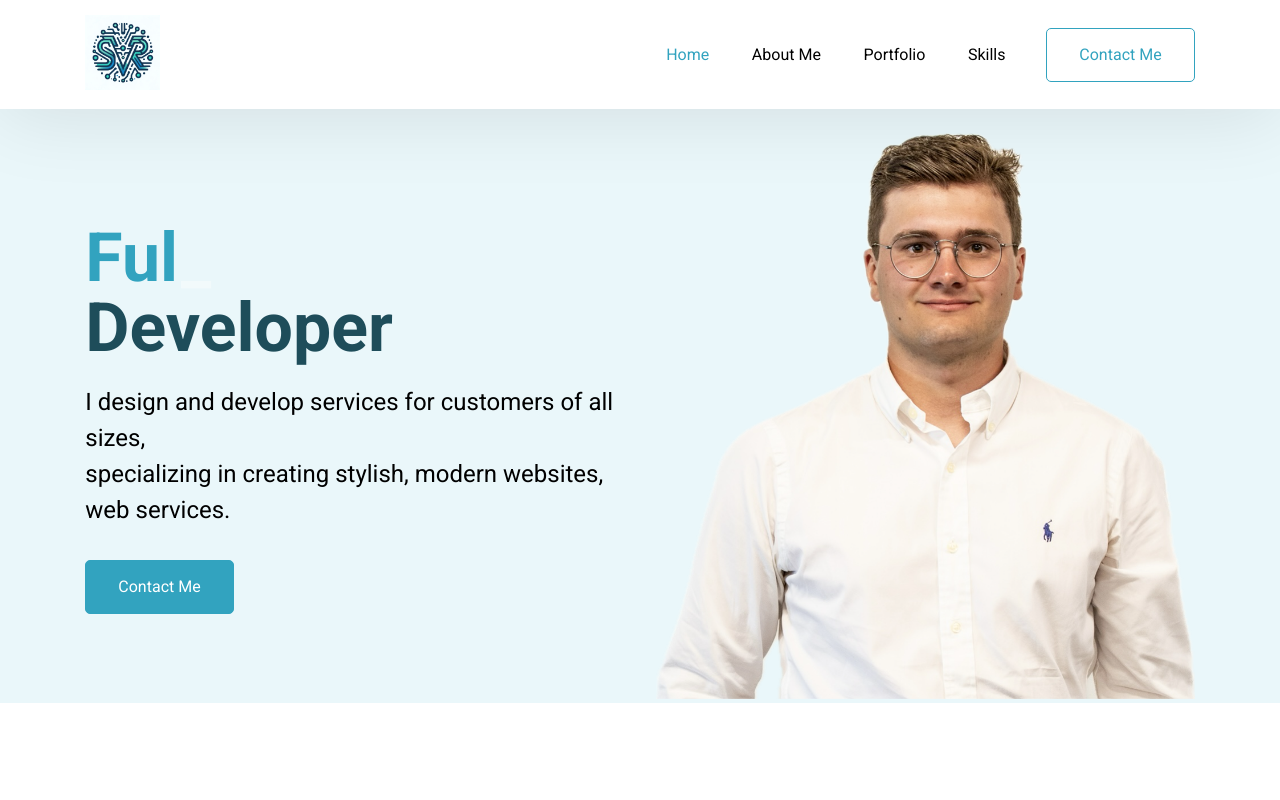
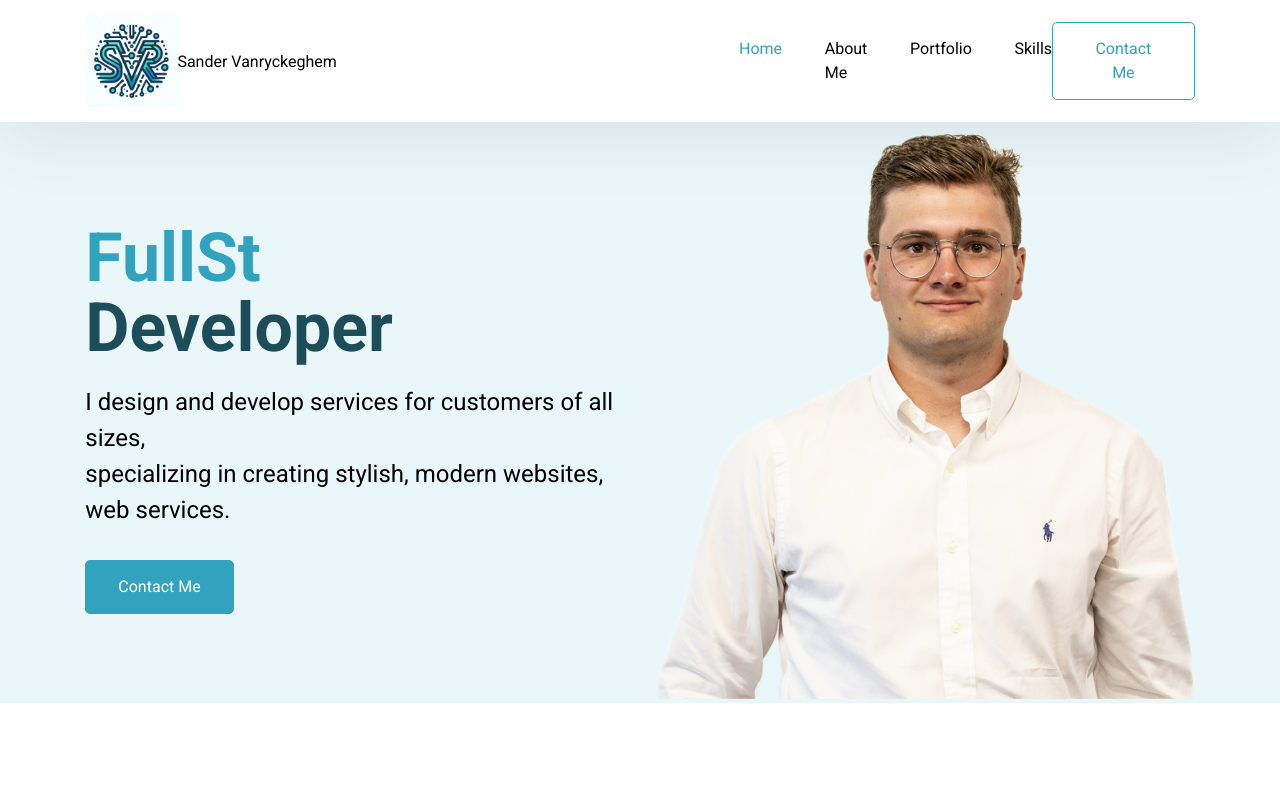
Before and after one commit to SanderVanryckeghem/SanderVanryckeghem, a React (Create React App) app: page / in a window 1280 px wide. Shown: the top 800 px of the page. Built offline with nearby package versions, Linux system fonts and the light colour scheme.

Commit message:
Fix styles & add name in header & logo in footer

```diff
--- a/src/App.css
+++ b/src/App.css
@@ -194,6 +194,10 @@ h2 {
   height: auto;
   width: 15%;
   max-width: 500px;
+}
+.navbar-logo-name {
+  display: flex;
+  align-items: center;
 }
 /* Navbar Styler Ends */
 
--- a/src/Pages/Home/Footer.tsx
+++ b/src/Pages/Home/Footer.tsx
@@ -6,7 +6,7 @@ function Footer() {
     <footer className="footer-container">
       <div className="footer-link-container">
         <div>
-                    <img src="./img/logo.svg" alt="Logoipsum" />
+          <img src="./logo1.png" alt="SanderVanryckeghemLogo" />
         </div>
         <div className="footer-items">
           <ul>
@@ -138,7 +138,9 @@ function Footer() {
       </div>
       <hr className="divider" />
       <div className="footer-content-container">
-                <p className="footer-content">Made with 💖 by Sander inspired by Wout 🏸</p>
+        <p className="footer-content">
+          Made with 💖 by Sander inspired by Wout 🏸
+        </p>
       </div>
     </footer>
   );
--- a/src/Pages/Home/MyPortfolio.tsx
+++ b/src/Pages/Home/MyPortfolio.tsx
@@ -6,7 +6,7 @@ export default function MyPortfolio() {
       <div className="portfolio-container-box">
         <div className="portfolio-container">
           <p className="sub-title">Recent Projects</p>
-                    <h2 className="section-heading">My Portfolio</h2>
+          <h2 className="skills-section-heading">My Portfolio</h2>
         </div>
         <div>
           <button className="btn btn-github">
--- a/src/Pages/Home/Navbar.tsx
+++ b/src/Pages/Home/Navbar.tsx
@@ -40,8 +40,9 @@ function Navbar() {
 
   return (
     <nav className={`navbar ${navActive ? "active" : ""}`}>
-      <div>
+      <div className="navbar-logo-name">
         <img className="navbar-img" src="./logo1.png" alt={"logo"} />
+        <p>Sander Vanryckeghem</p>
       </div>
       <a
         className={`nav_hamburger ${navActive ? "active" : ""}`}
```
Lines whose indentation alone changed are shown as unchanged.
